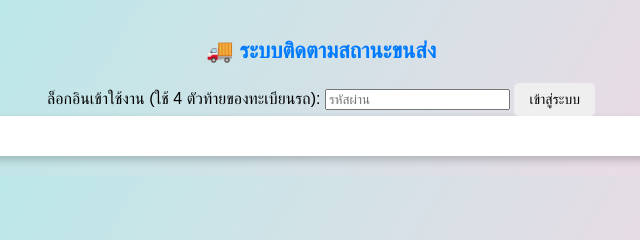
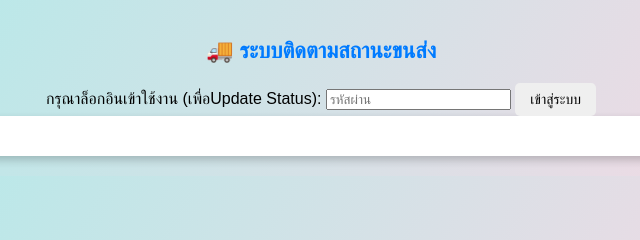
Before and after one commit to Pro602/Thaisiam-transport-, a plain HTML site: page index.html in a window 1280 px wide. Shown: the top 240 px of the page, 319-959 px from the left. Drawn offline with Linux system fonts and the light colour scheme; some packages are replaced by stand-ins of ours; no server answers; a script that the page names is missing.

Commit message:
Update index.html

```diff
--- a/index.html
+++ b/index.html
@@ -105,7 +105,7 @@
     <h2>🚚 ระบบติดตามสถานะขนส่ง</h2>
 
     <div id="loginContainer">
-        <label>ล็อกอินเข้าใช้งาน (ใช้ 4 ตัวท้ายของทะเบียนรถ):</label>
+        <label>กรุณาล็อกอินเข้าใช้งาน (เพื่อUpdate Status):</label>
         <input type="password" id="passwordInput" placeholder="รหัสผ่าน">
         <button onclick="login()">เข้าสู่ระบบ</button>
     </div>
```
